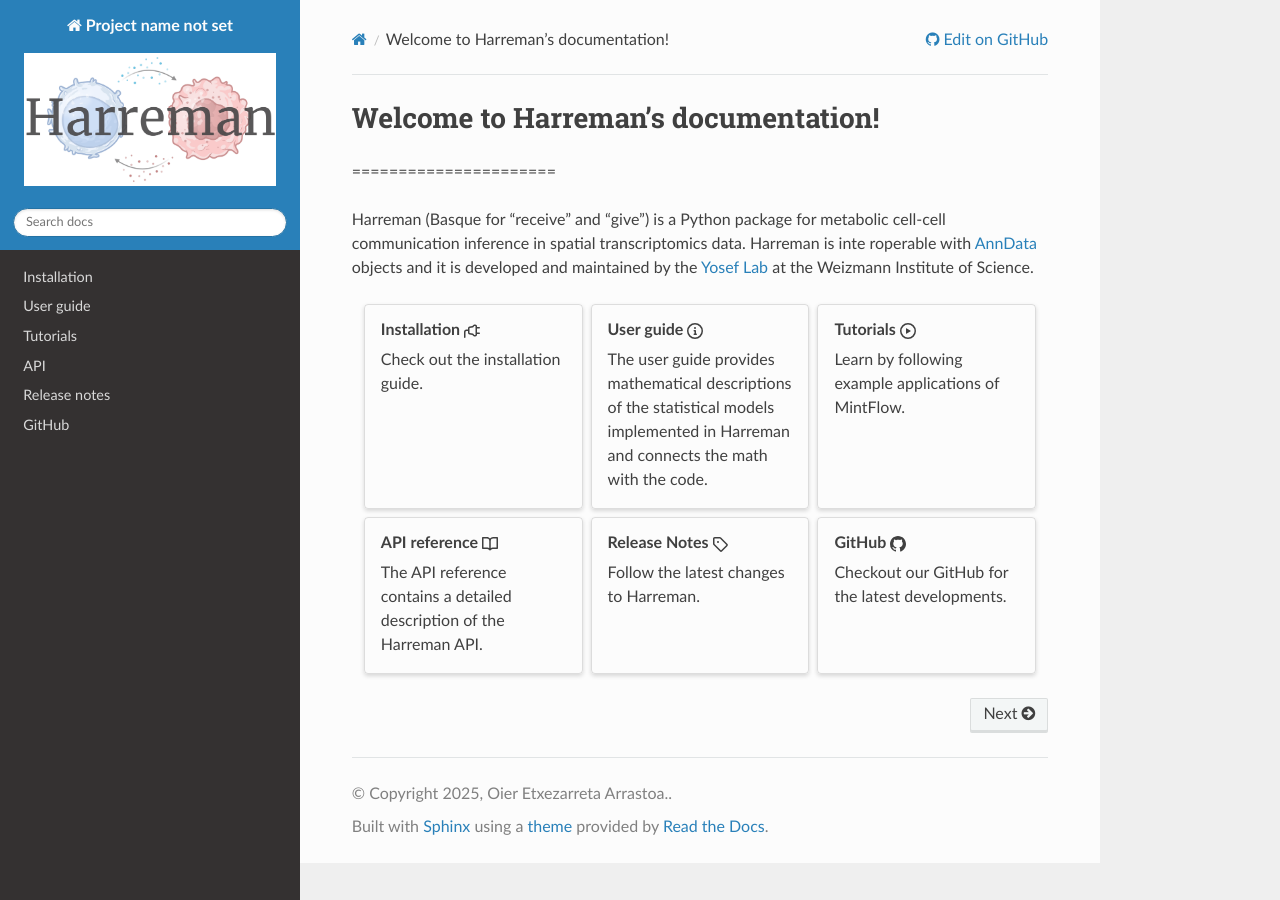
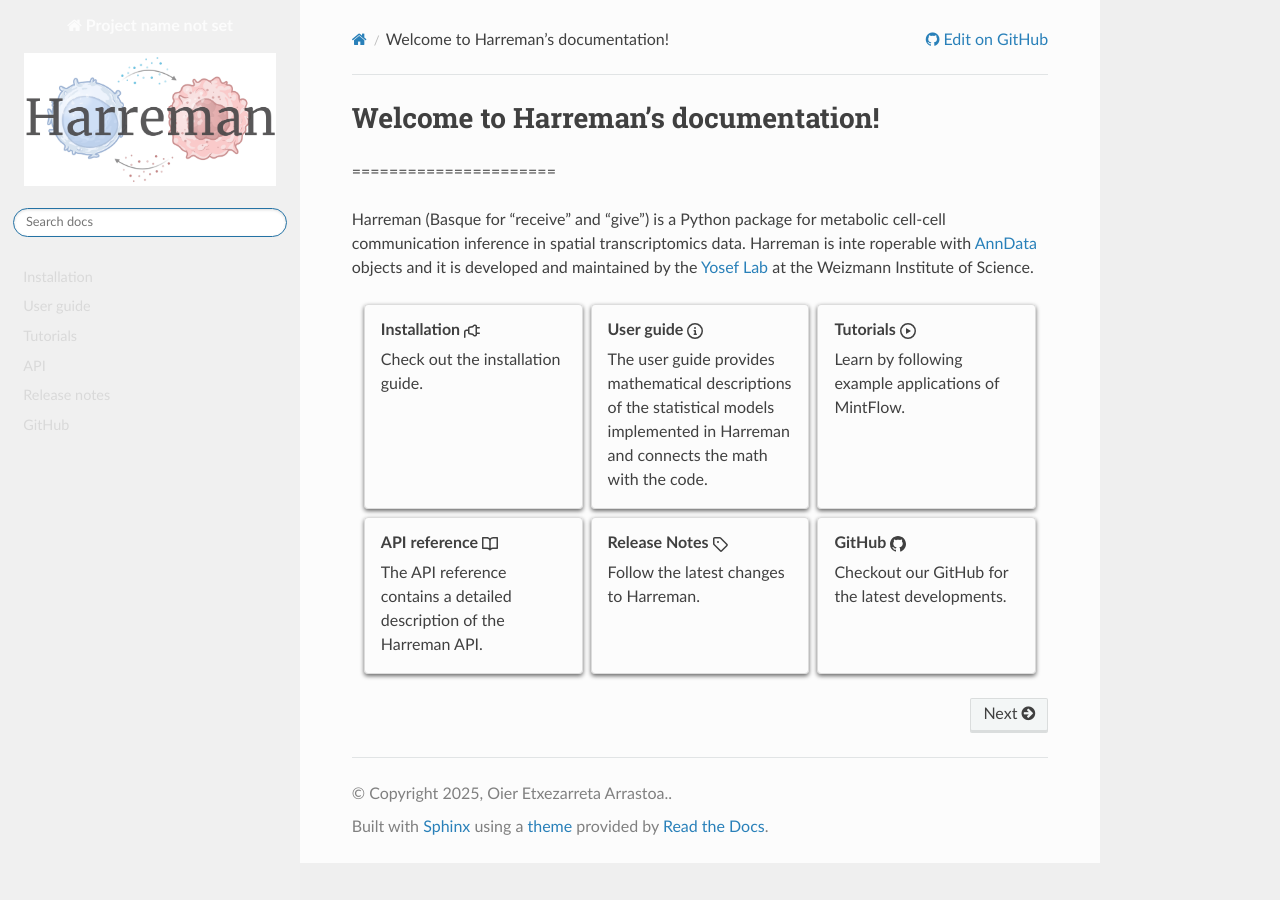
Before and after one commit to YosefLab/Harreman, a Sphinx documentation site: the page built from docs/index.md, in a window 1280 px wide. Built offline with Sphinx 7.4.7 and the Read the Docs theme 3.1.0, drawn with Linux system fonts in a browser that asks for light colours; pages that are not in the unit, such as notebooks, are missing from menus.

Commit message:
readthedocs background color modified.

```diff
--- /dev/null
+++ b/docs/_static/css/custom.css
@@ -0,0 +1,22 @@
+body {
+    --sd-color-shadow: dimgrey;
+}
+
+.wy-nav-side {
+    background: #f0f0f0;
+}
+
+.wy-side-nav-search {
+    background-color: #f0f0f0;
+}
+
+/* Optional: tweak the logo itself if needed */
+.wy-side-nav-search .logo img {
+    background-color: transparent;
+}
+
+.bd-sidebar .caption-text {
+    color: #1f77b4;
+    font-weight: 600;
+    text-transform: uppercase;
+}
--- a/docs/conf.py
+++ b/docs/conf.py
@@ -99,8 +99,9 @@
 
 html_theme = 'sphinx_rtd_theme'
 html_static_path = ['_static']
-html_title = project_name
+html_css_files = ["css/custom.css"]
 
+html_title = "Harreman"
 html_logo = "_static/Harreman_logo.png"
 
 html_theme_options = {
```
